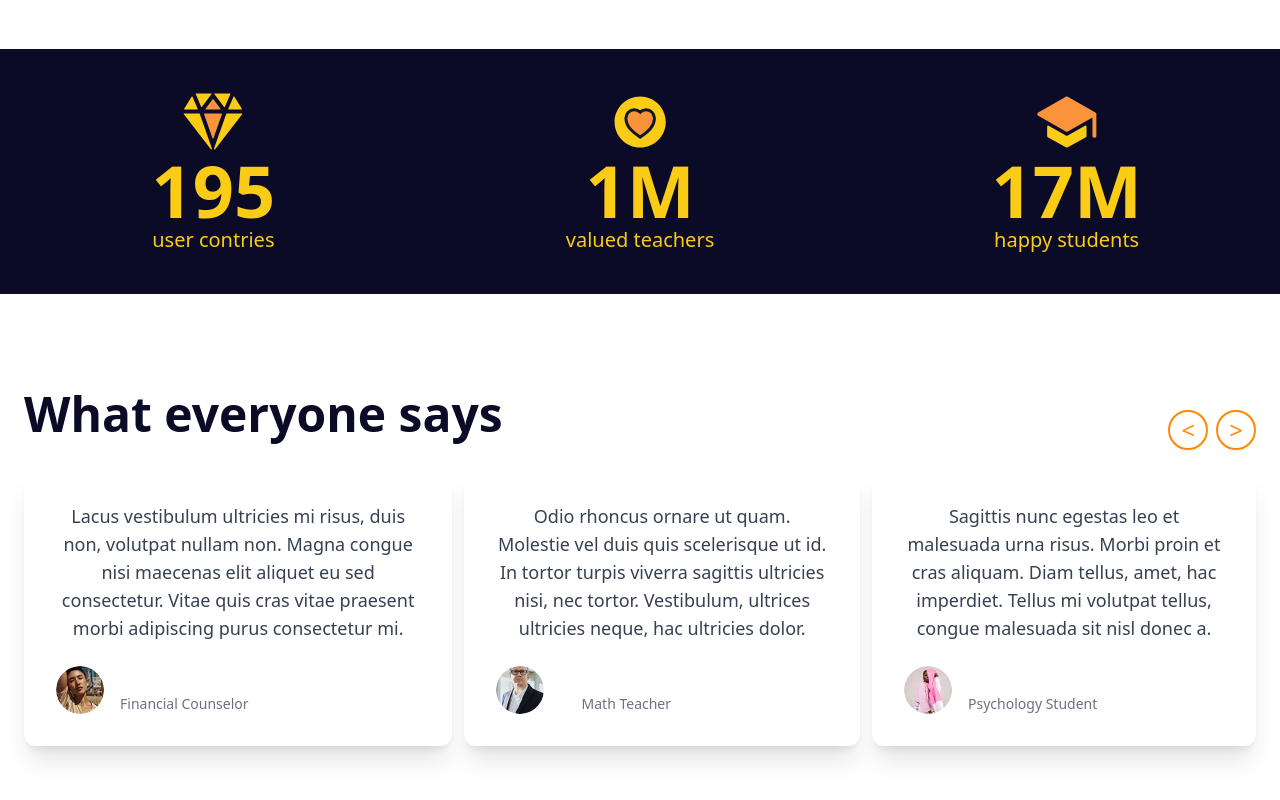
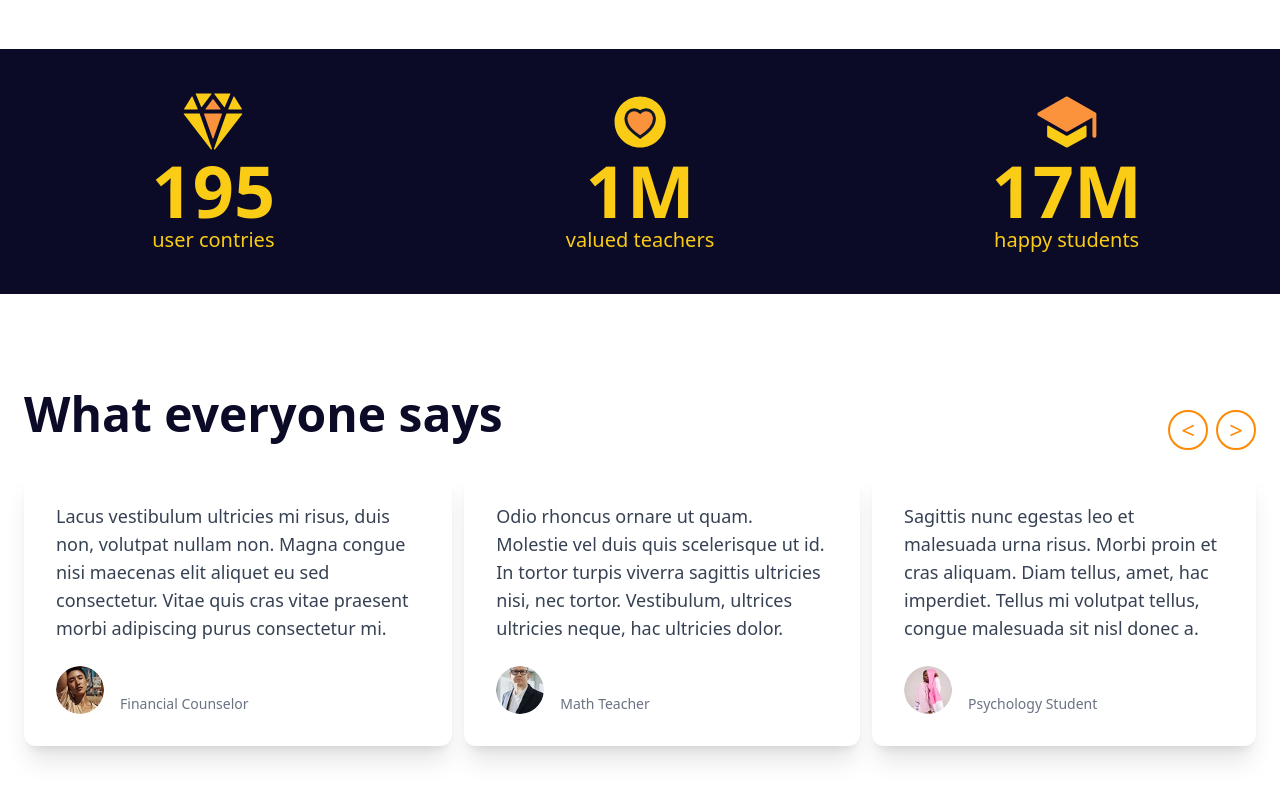
Before and after one commit to Kelwinpin/UTeach, a Next.js app: page / in a window 1280 px wide. Shown: the part 2771-3571 px from the top of the page. Built offline with nearby package versions, Linux system fonts and the light colour scheme.

Commit message:
align text

```diff
--- a/src/components/Depoiments/index.jsx
+++ b/src/components/Depoiments/index.jsx
@@ -59,7 +59,7 @@ export default function Depoiments() {
             {
                 testimonials.map((testimonial, index) => (
                     <div key={index} className="bg-white shadow-xl rounded-xl p-8 space-y-6 mx-auto max-w-xl">
-                        <p className="text-lg text-gray-700">{testimonial.quote}</p>
+                        <div className="text-lg text-gray-700 text-left">{testimonial.quote}</div>
                         <div className="flex items-center space-x-4">
                             <Image
                                 src={testimonial.image}
@@ -68,8 +68,8 @@ export default function Depoiments() {
                                 width={48}
                                 height={48}
                             />
-                            <div className="flex flex-col align-baseline">
-                                <h3 className="text-lg font-semibold">{testimonial.name}</h3>
+                            <div className="flex flex-col items-start text-lg">
+                                <span className="text-lg font-semibold">{testimonial.name}</span>
                                 <span className="text-sm text-gray-500">{testimonial.role}</span>
                             </div>
                         </div>
```
